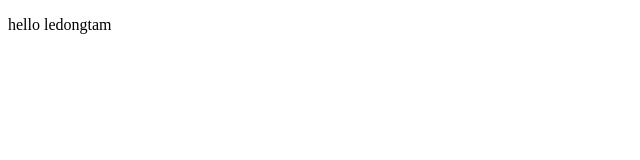
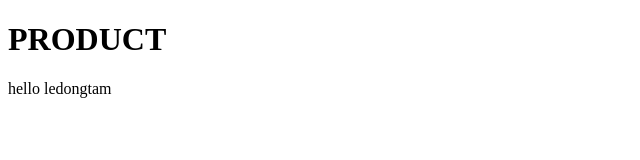
Before and after one commit to tamld01/source-code-git, a plain HTML site: page index.html in a window 1280 px wide. Shown: the whole page, without its empty margins (0-640 px from the left). Drawn offline with Linux system fonts and the light colour scheme.

Commit message:
Change some texts

```diff
--- a/index.html
+++ b/index.html
@@ -6,6 +6,7 @@
     <title>Document</title>
   </head>
   <body>
+    <h1>PRODUCT</h1>
     <p>hello ledongtam</p>
   </body>
 </html>
```
